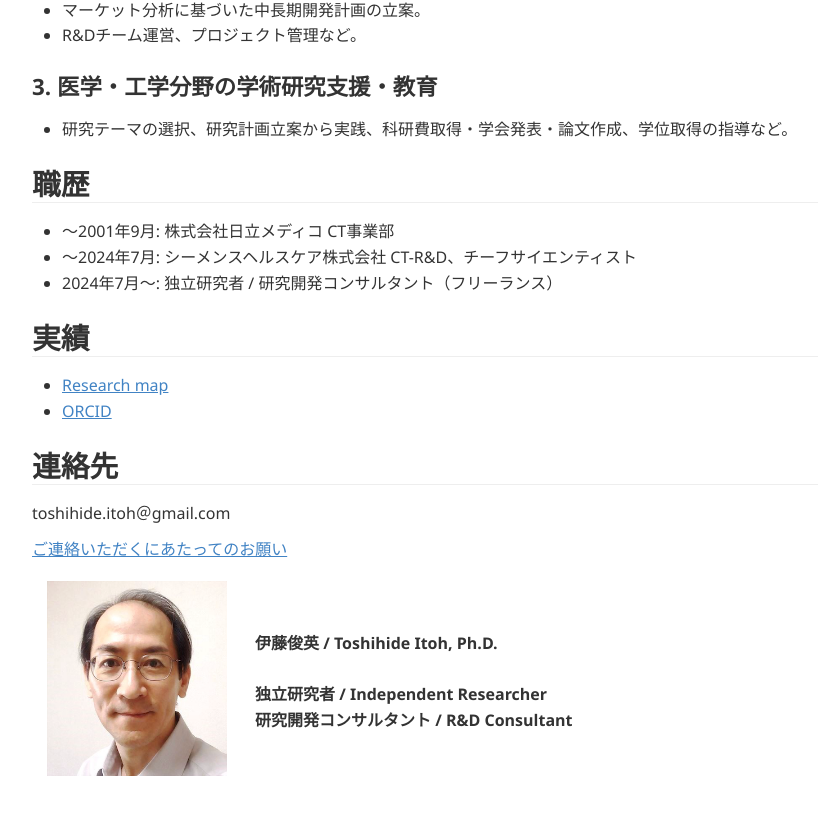
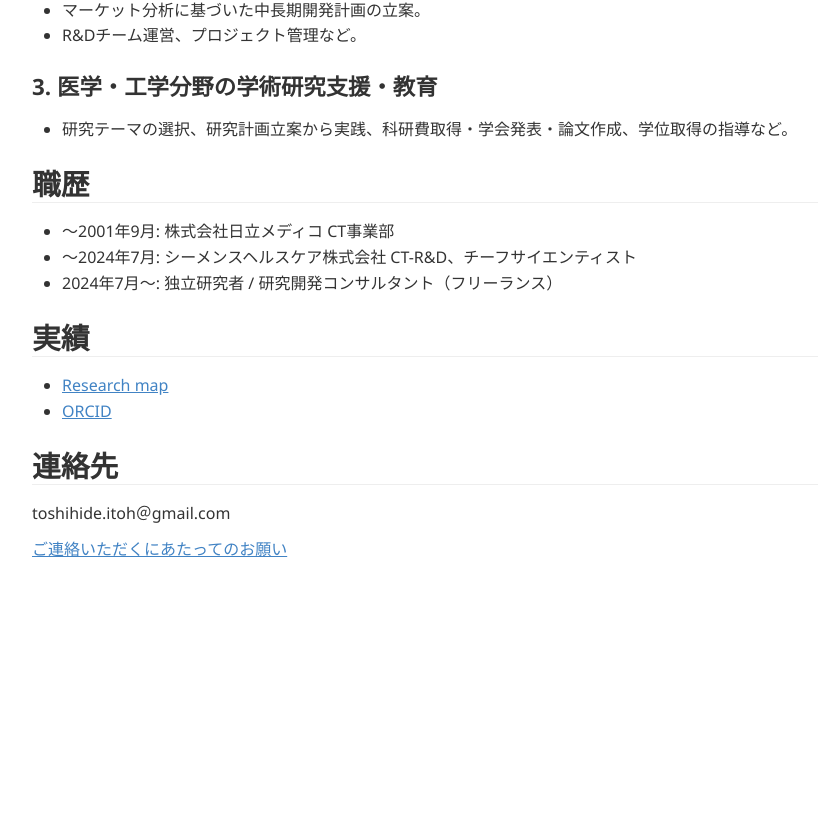
Before and after one commit to tnitoh/tnitoh.github.io, a Jekyll site: the page built from index.md, in a window 1280 px wide and 900 px high, scrolled down 1259 px. Shown: the top 815 px of the window, without its empty margins (26-844 px from the left). Built offline with Jekyll 4.4.1, drawn with Linux system fonts in a browser that asks for light colours; Markdown is read by kramdown in place of the engine named in the settings; after the commit the page ends 1890 px from its top, so only the background shows below that.

Commit message:
Update index.md

```diff
--- a/index.md
+++ b/index.md
@@ -65,7 +65,3 @@ title: Website of Toshihide Itoh
 toshihide.itoh＠gmail.com
 
 [ご連絡いただくにあたってのお願い](contact_note.md)
-
-| <img src='toshi_itoh.png' width='180px'> | 伊藤俊英 / Toshihide Itoh, Ph.D. <br><br>独立研究者 / Independent Researcher <br>研究開発コンサルタント / R&D Consultant |
-|:--- | :---|
-| | |
```
